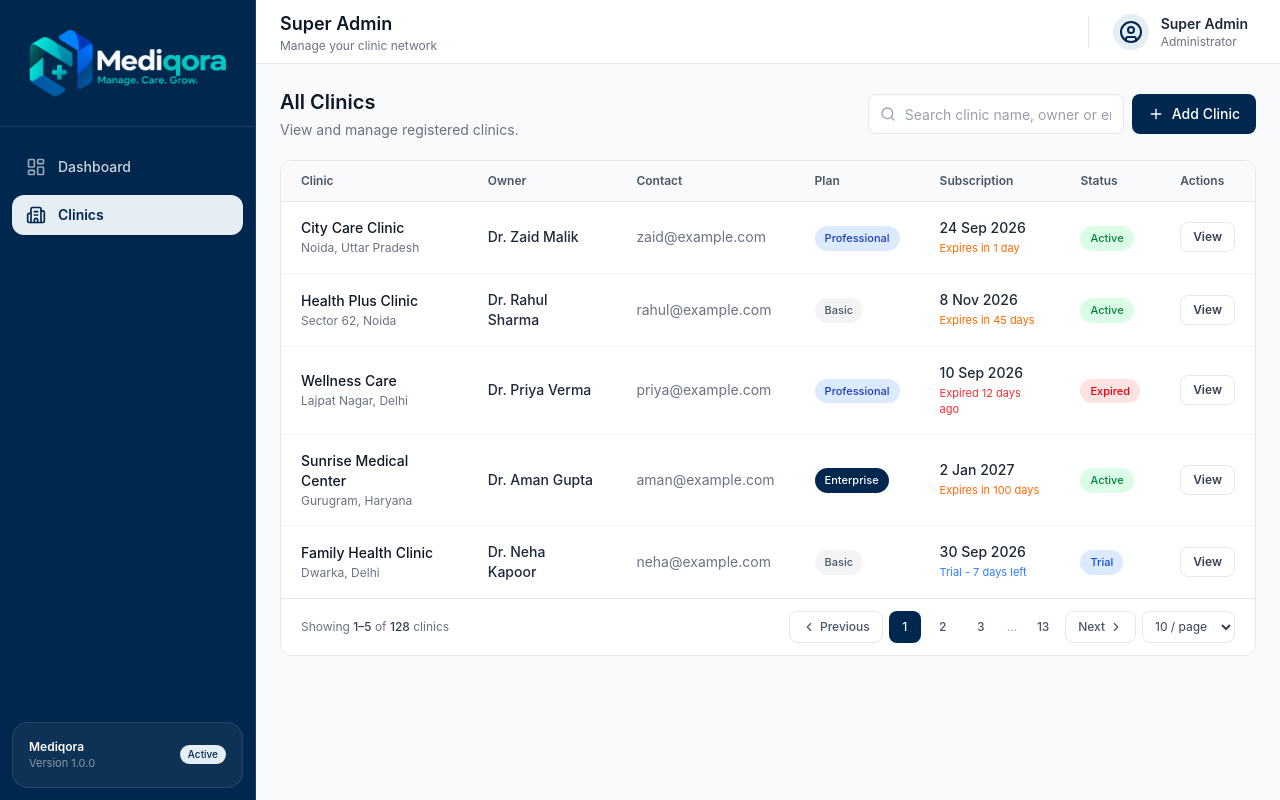
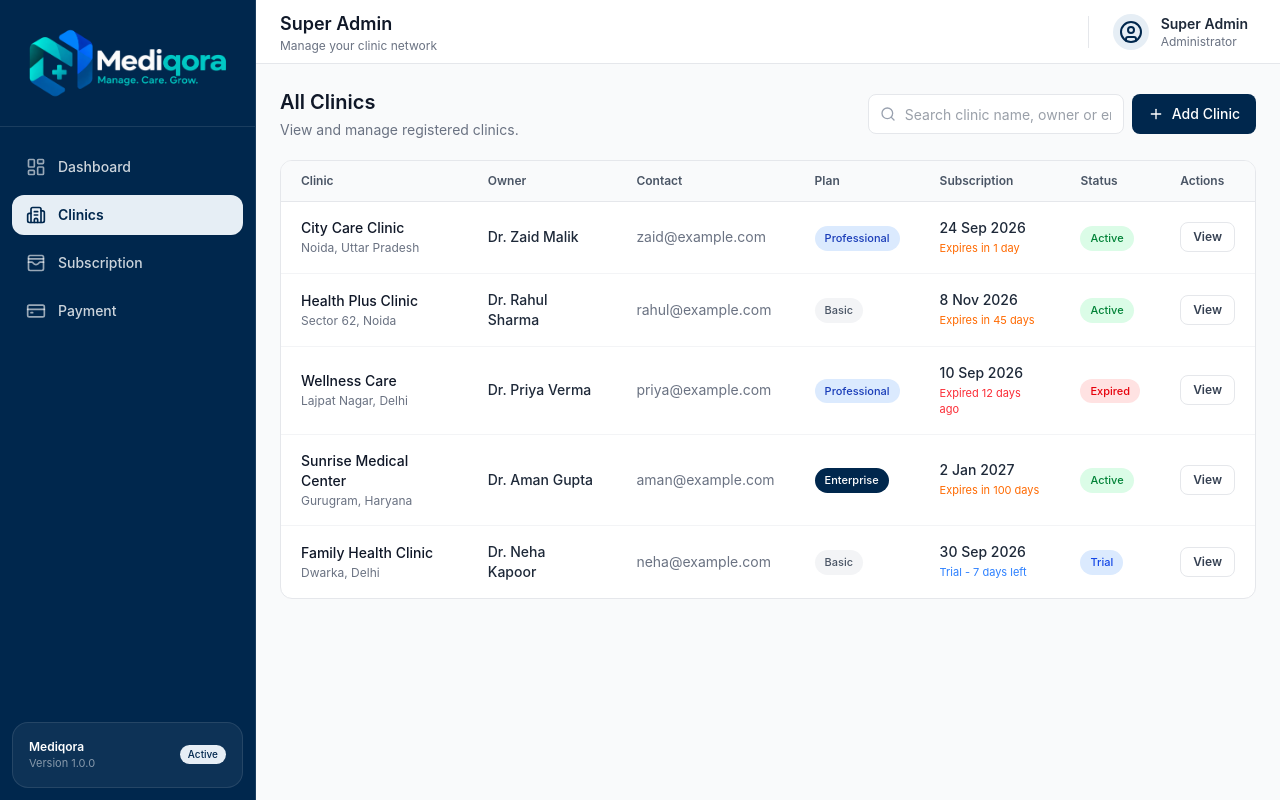
Before and after one commit to zaiddigitalwebsynation-sudo/Mediqora-Admin-UI, a React (Vite) app: page /clinic in a window 1280 px wide. Built offline with nearby package versions, Linux system fonts and the light colour scheme.

Commit message:
implement API service with authentication and clinic management methods

```diff
--- a/src/components/shared/SideBar.jsx
+++ b/src/components/shared/SideBar.jsx
@@ -1,7 +1,12 @@
-import React from "react";
 import { NavLink } from "react-router-dom";
 import Logo from "../../assets/fullLogo.png";
-import { LayoutDashboard, Building2, X } from "lucide-react";
+import {
+  LayoutDashboard,
+  Building2,
+  X,
+  CreditCard,
+  WalletCards,
+} from "lucide-react";
 
 const Sidebar = ({ isOpen, onClose }) => {
   const menus = [
@@ -15,11 +20,20 @@ const Sidebar = ({ isOpen, onClose }) => {
       path: "/clinic",
       icon: Building2,
     },
+    {
+      name: "Subscription",
+      path: "/subscription",
+      icon: WalletCards,
+    },
+    {
+      name: "Payment",
+      path: "/payment",
+      icon: CreditCard,
+    },
   ];
 
   return (
     <>
-
       {isOpen && (
         <div
           className="fixed inset-0 z-40 bg-black/50 backdrop-blur-sm lg:hidden"
@@ -36,11 +50,7 @@ const Sidebar = ({ isOpen, onClose }) => {
         {/* Header / Logo */}
         <div className="flex items-center justify-between border-b border-white/10 px-6 py-5">
           <div className="flex items-center">
-            <img
-              src={Logo}
-              alt="Mediqora"
-              className="object-contain"
-            />
+            <img src={Logo} alt="Mediqora" className="object-contain" />
           </div>
 
           {/* Mobile Close Button */}
@@ -97,13 +107,9 @@ const Sidebar = ({ isOpen, onClose }) => {
         <div className="m-3 rounded-2xl border border-white/10 bg-white/5 p-4">
           <div className="flex items-center justify-between">
             <div>
-              <p className="text-xs font-semibold text-white">
-                Mediqora
-              </p>
+              <p className="text-xs font-semibold text-white">Mediqora</p>
 
-              <p className="text-[11px] text-white/50">
-                Version 1.0.0
-              </p>
+              <p className="text-[11px] text-white/50">Version 1.0.0</p>
             </div>
 
             <span className="inline-flex items-center rounded-full bg-primary-light px-2 py-0.5 text-[10px] font-medium text-primary">
--- a/src/pages/Clinic.jsx
+++ b/src/pages/Clinic.jsx
@@ -269,76 +269,7 @@ const Clinic = () => {
           </table>
         </div>
 
-        {/* Pagination */}
-        <div className="flex flex-col gap-3 border-t border-gray-200 px-5 py-3 sm:flex-row sm:items-center sm:justify-between">
-          {/* Result Count */}
-          <p className="text-xs text-gray-500">
-            Showing <span className="font-medium text-gray-700">1–5</span>{" "}
-            of <span className="font-medium text-gray-700">128</span> clinics
-          </p>
 
-          {/* Pagination Controls */}
-          <div className="flex items-center gap-1.5">
-            {/* Previous */}
-            <button
-              type="button"
-              className="flex h-8 items-center gap-1 rounded-lg border border-gray-200 px-3 text-xs font-medium text-gray-600 transition hover:bg-gray-50"
-            >
-              <ChevronLeft className="h-3.5 w-3.5" />
-              Previous
-            </button>
-
-            {/* Page 1 */}
-            <button
-              type="button"
-              className="h-8 w-8 rounded-lg bg-primary text-xs font-medium text-white"
-            >
-              1
-            </button>
-
-            {/* Page 2 */}
-            <button
-              type="button"
-              className="h-8 w-8 rounded-lg text-xs font-medium text-gray-600 hover:bg-gray-100"
-            >
-              2
-            </button>
-
-            {/* Page 3 */}
-            <button
-              type="button"
-              className="h-8 w-8 rounded-lg text-xs font-medium text-gray-600 hover:bg-gray-100"
-            >
-              3
-            </button>
-
-            <span className="px-1 text-xs text-gray-400">...</span>
-
-            {/* Page 13 */}
-            <button
-              type="button"
-              className="h-8 w-8 rounded-lg text-xs font-medium text-gray-600 hover:bg-gray-100"
-            >
-              13
-            </button>
-
-            {/* Next */}
-            <button
-              type="button"
-              className="flex h-8 items-center gap-1 rounded-lg border border-gray-200 px-3 text-xs font-medium text-gray-600 transition hover:bg-gray-50"
-            >
-              Next
-              <ChevronRight className="h-3.5 w-3.5" />
-            </button>
-
-            {/* Limit */}
-            <select className="h-8 rounded-lg border border-gray-200 bg-white px-2 text-xs text-gray-700 outline-none focus:border-primary">
-              <option>10 / page</option>
-              <option>20 / page</option>
-              <option>50 / page</option>
-            </select>
-          </div>
-        </div>
       </div>
     </div>
   );
--- a/src/services/service.js
+++ b/src/services/service.js
@@ -0,0 +1,72 @@
+import ApiClient from "../api/ApiClient";
+import Api from "../api/Api";
+
+class ApiService {
+
+  login(data) {
+    return ApiClient.post(Api.LOGIN_URL, data);
+  }
+
+  getProfile() {
+    return ApiClient.get(Api.GET_PROFILE_URL);
+  }
+
+  logout() {
+    return ApiClient.post(Api.LOGOUT_URL);
+  }
+
+  createClinic(data) {
+    return ApiClient.post(Api.CREATE_CLINIC_URL, data);
+  }
+
+  getClinics(params) {
+    return ApiClient.get(Api.GET_CLINICS_URL, { params });
+  }
+
+  getClinic(clinicId) {
+    return ApiClient.get(Api.GET_CLINIC_URL(clinicId));
+  }
+
+  updateClinic(clinicId, data) {
+    return ApiClient.put(Api.UPDATE_CLINIC_URL(clinicId), data);
+  }
+
+  updateClinicStatus(clinicId, data) {
+    return ApiClient.put(Api.UPDATE_CLINIC_STATUS_URL(clinicId), data);
+  }
+
+  createSubscription(data) {
+    return ApiClient.post(Api.CREATE_SUBSCRIPTION_URL, data);
+  }
+
+  getSubscription(subscriptionId) {
+    return ApiClient.get(Api.GET_SUBSCRIPTION(subscriptionId));
+  }
+
+  getClinicSubscriptionHistory(clinicId) {
+    return ApiClient.get(Api.GET_CLINIC_SUBSCRIPTION_HISTORY_URL(clinicId));
+  }
+
+  updateSubscription(subscriptionId, data) {
+    return ApiClient.put(Api.UPDATE_SUBSCRIPTION_URL(subscriptionId), data);
+  }
+
+  createPayment(data) {
+    return ApiClient.post(Api.CREATE_PAYMENT_URL, data);
+  }
+
+  getPayments(params) {
+    return ApiClient.get(Api.GET_PAYMENTS_URL, { params });
+  }
+
+  getPayment(paymentId) {
+    return ApiClient.get(Api.GET_PAYMENT_URL(paymentId));
+  }
+
+  getDashboard() {
+    return ApiClient.get(Api.GET_DASHBOARD_URL);
+  }
+
+}
+
+export default new ApiService();
```
